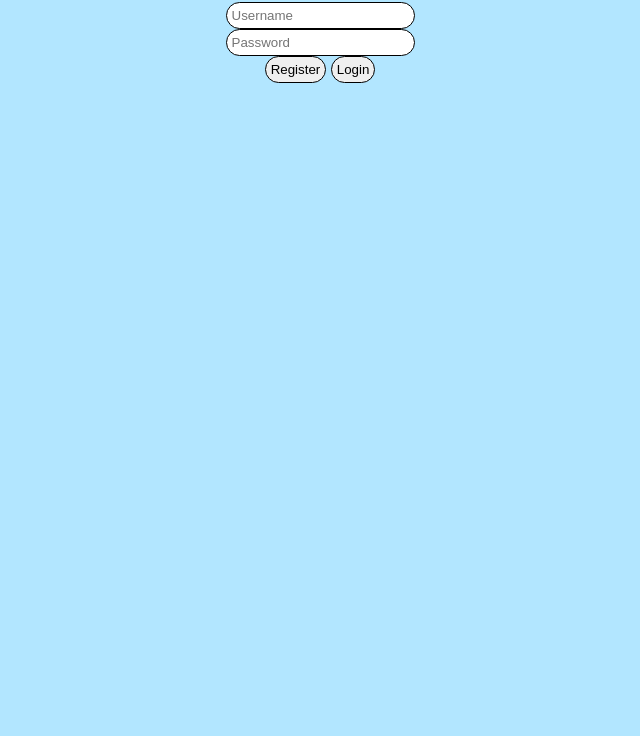
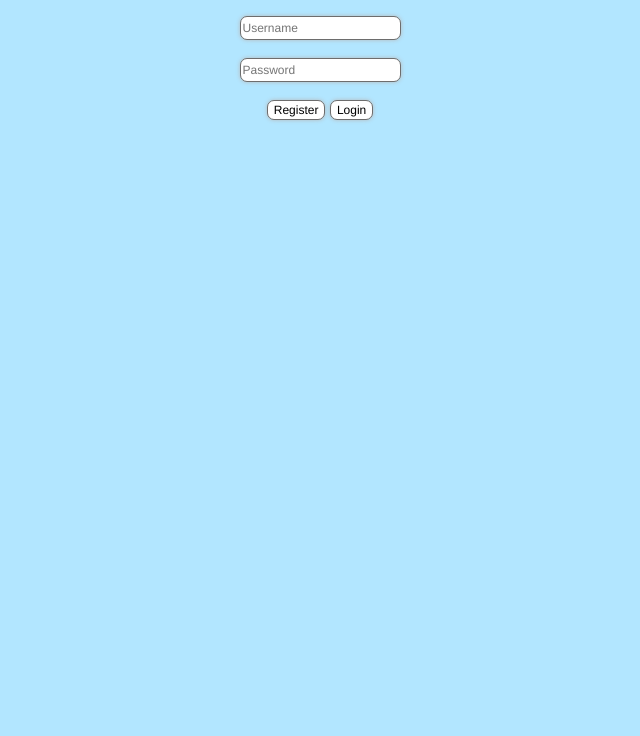
Before and after one commit to y4smeen/MessagingService, a plain HTML site: page index.html in a window 1280 px wide. Shown: the part 64-800 px from the top of the page, without its empty margins (320-960 px from the left). Drawn offline with Linux system fonts and the light colour scheme.

Commit message:
Update index.html

```diff
--- a/index.html
+++ b/index.html
@@ -1,3 +1,4 @@
+<!DOCTYPE html>
 <html>
 <head>
 	<title>Welcome</title>
@@ -11,10 +12,13 @@
 			font-family: helvetica;
 		}
 		input {
-			-moz-border-radius: 15px;
- 			border-radius: 15px;
-			border:solid 1px black;
-   			padding:5px;
+			height: 20px;
+			font-family: helvetica;
+			font-size: 12px;
+			border: 1px solid #6d6d6d;
+			border-radius: 7px;
+			box-shadow: 0 0 4px #b9b9b9;
+			background-color: #ffffff
 		}
 	</style>
 </head>
@@ -22,9 +26,9 @@
 	<h1>Welcome</h1>
 	<form action="login.py" method="POST">
 		<input type="text" name="uname" placeholder="Username">
-		<br>
+		<br><br>
 		<input type="password" name="pw" placeholder="Password">
-		<br>
+		<br><br>
 		<input type="submit" name="register" value="Register">
 		<input type="submit" name="login" value="Login">
 	</form>
```
